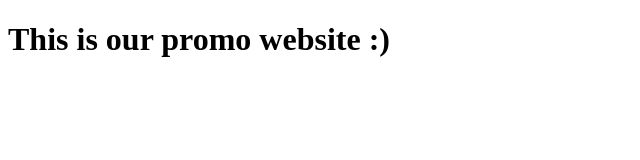
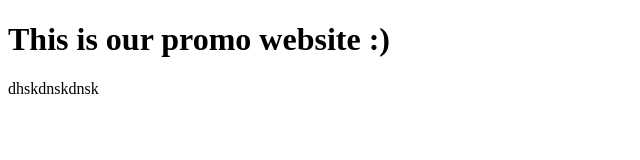
Before and after one commit to jiyoon21/task_organizer, a plain HTML site: page index.html in a window 1280 px wide. Shown: the whole page, without its empty margins (0-640 px from the left). Drawn offline with Linux system fonts and the light colour scheme.

Commit message:
Update index.html

```diff
--- a/index.html
+++ b/index.html
@@ -11,5 +11,8 @@
 </head>
 <body>
 <h1>This is our promo website :)</h1>
+
+<p>dhskdnskdnsk</p>
 </body>
+
 </html>
```
